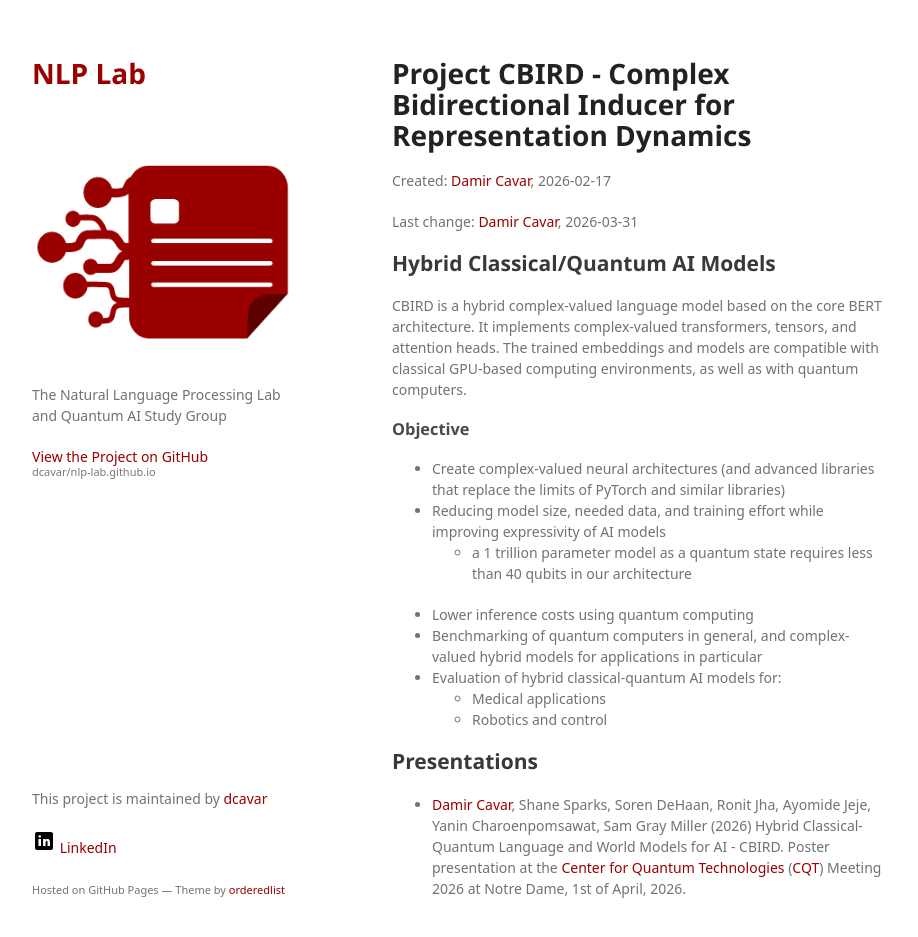
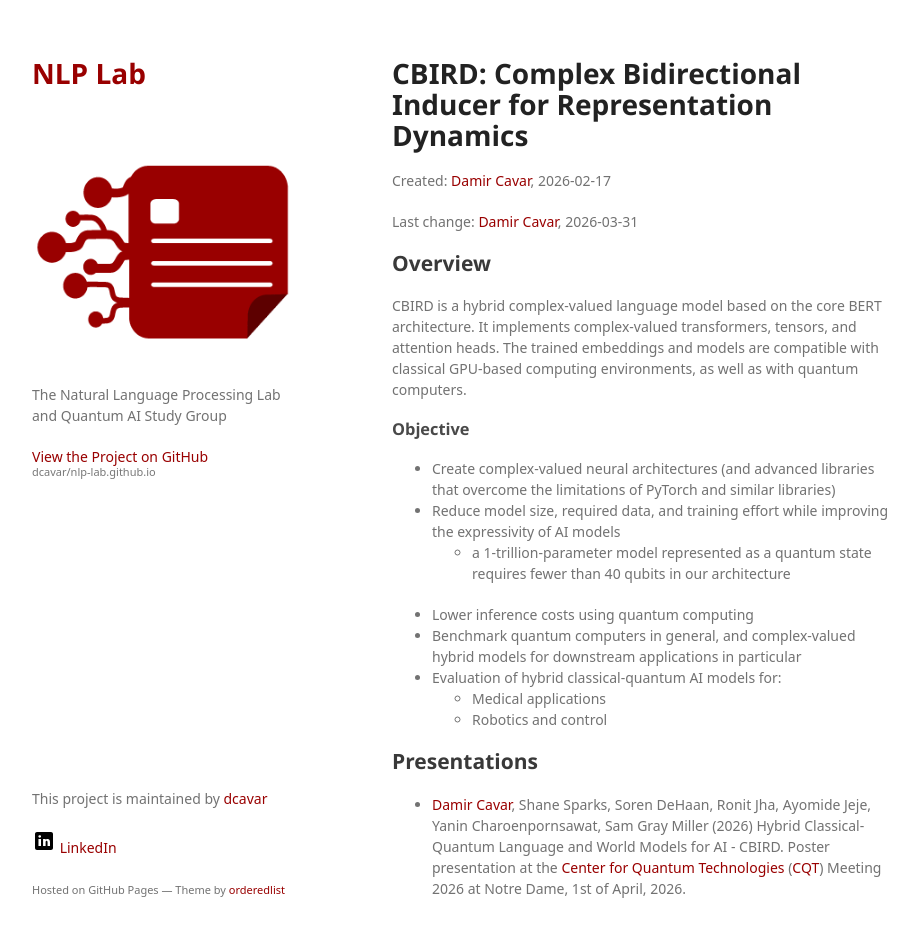
Before and after one commit to dcavar/nlp-lab.github.io, a Jekyll site: the page built from quantumnlp/cbird.md, in a window 1280 px wide and 969 px high. Shown: the top 937 px of the window, without its empty margins (178-1096 px from the left). Built offline with Jekyll 4.4.1, drawn with Linux system fonts in a browser that asks for light colours; some web fonts are replaced; our own code applies the rules of GitHub Pages for plain Markdown files.

Commit message:
updated and removed typos

```diff
--- a/quantumnlp/cbird.md
+++ b/quantumnlp/cbird.md
@@ -1,4 +1,4 @@
-# Project CBIRD - Complex Bidirectional Inducer for Representation Dynamics
+# CBIRD: Complex Bidirectional Inducer for Representation Dynamics
 
 Created: [Damir Cavar], 2026-02-17
 
@@ -6,17 +6,17 @@ Last change: [Damir Cavar], 2026-03-31
 
 
 
-## Hybrid Classical/Quantum AI Models
+## Overview
 
 CBIRD is a hybrid complex-valued language model based on the core BERT architecture. It implements complex-valued transformers, tensors, and attention heads. The trained embeddings and models are compatible with classical GPU-based computing environments, as well as with quantum computers.
 
 ### Objective
 
-- Create complex-valued neural architectures (and advanced libraries that replace the limits of PyTorch and similar libraries)
-- Reducing model size, needed data, and training effort while improving expressivity of AI models
-  - a 1 trillion parameter model as a quantum state requires less than 40 qubits in our architecture
+- Create complex-valued neural architectures (and advanced libraries that overcome the limitations of PyTorch and similar libraries)
+- Reduce model size, required data, and training effort while improving the expressivity of AI models
+  - a 1-trillion-parameter model represented as a quantum state requires fewer than 40 qubits in our architecture
 - Lower inference costs using quantum computing
-- Benchmarking of quantum computers in general, and complex-valued hybrid models for applications in particular
+- Benchmark quantum computers in general, and complex-valued hybrid models for downstream applications in particular
 - Evaluation of hybrid classical-quantum AI models for:
   - Medical applications
   - Robotics and control
@@ -25,7 +25,7 @@ CBIRD is a hybrid complex-valued language model based on the core BERT architect
 
 ## Presentations
 
-- [Damir Cavar], Shane Sparks, Soren DeHaan, Ronit Jha, Ayomide Jeje, Yanin Charoenpomsawat, Sam Gray Miller (2026) Hybrid Classical-Quantum Language and World Models for AI - CBIRD. Poster presentation at the [Center for Quantum Technologies](https://www.purdue.edu/cqt/) ([CQT](https://www.purdue.edu/cqt/)) Meeting 2026 at Notre Dame, 1st of April, 2026.
+- [Damir Cavar], Shane Sparks, Soren DeHaan, Ronit Jha, Ayomide Jeje, Yanin Charoenpornsawat, Sam Gray Miller (2026) Hybrid Classical-Quantum Language and World Models for AI - CBIRD. Poster presentation at the [Center for Quantum Technologies](https://www.purdue.edu/cqt/) ([CQT](https://www.purdue.edu/cqt/)) Meeting 2026 at Notre Dame, 1st of April, 2026.
 
 
 
```
